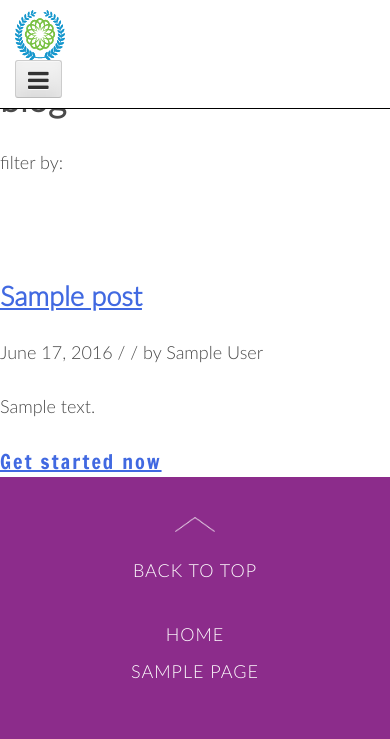
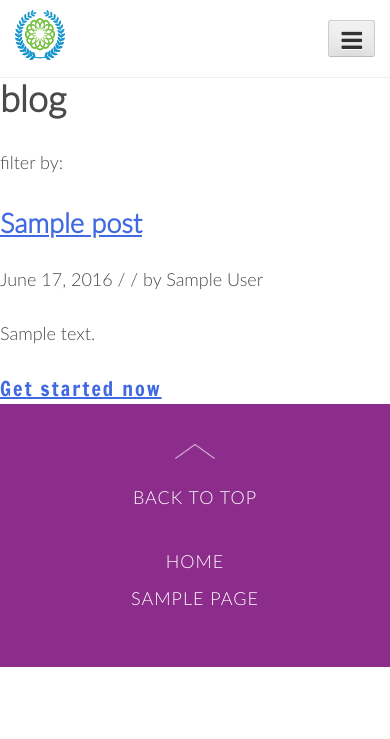
Before and after one commit to redacademy/ppa-spring-2016, a WordPress theme: template themes/dreamrider/home.php in a window 390 px wide. Shown: the top 739 px of the page. Run offline with PHP 8.4 and a stand-in for WordPress, Linux system fonts and the light colour scheme; the site name, menu and one post (Sample post) are stand-ins, and other content is empty; some libraries are stand-ins or nearby versions.

Commit message:
Refractor mobile menu style

```diff
--- a/themes/dreamrider/sass/_navigation.scss
+++ b/themes/dreamrider/sass/_navigation.scss
@@ -29,8 +29,8 @@ a {
 .main-navigation {
 	clear: both;
 	display: block;
-	float: left;
-	width: 100%;
+	// float: left;
+	// width: 100%;
 
 	ul {
 		display: none;
@@ -139,16 +139,24 @@ a {
 	width: 100%;
 	padding: 10px 15px;
 	background-color: #fff;
-	border-bottom: 1px solid #000;
+	border-bottom: 1px solid #eee;
 	position: fixed;
 	top: 0;
-	z-index: 3;
+	z-index: 999;
+
+	display:flex;
+	flex-flow:row nowrap;
+	justify-content:space-between;
+	align-items:center;
+
+	.main-navigation button{
+		background-color:none;
+	}
 }
 
-.dreamrider-header {
-	display: flex;
-	justify-content: space-between;
-}
+
+
+
 
 // .hamburger-container {
 // 	align-self: center;
@@ -175,10 +183,6 @@ a {
 	display: none;
 }
 
-//Stops header and content from overlapping
-.entry-header {
-	margin-top: 100px;
-}
 .menu-toggle {
 	.fa-times {
 		display: none;
--- a/themes/dreamrider/style.css
+++ b/themes/dreamrider/style.css
@@ -512,9 +512,7 @@ a {
 /* Menus */
 .main-navigation {
   clear: both;
-  display: block;
-  float: left;
-  width: 100%; }
+  display: block; }
   .main-navigation ul {
     display: none;
     list-style: none;
@@ -580,25 +578,26 @@ a {
   width: 100%;
   padding: 10px 15px;
   background-color: #fff;
-  border-bottom: 1px solid #000;
+  border-bottom: 1px solid #eee;
   position: fixed;
   top: 0;
-  z-index: 3; }
-
-.dreamrider-header {
+  z-index: 999;
   display: -ms-flexbox;
   display: flex;
+  -ms-flex-flow: row nowrap;
+      flex-flow: row nowrap;
   -ms-flex-pack: justify;
-      justify-content: space-between; }
+      justify-content: space-between;
+  -ms-flex-align: center;
+      align-items: center; }
+  .site-header .main-navigation button {
+    background-color: none; }
 
 .screen-rider-text {
   display: none; }
 
 .menu {
   display: none; }
-
-.entry-header {
-  margin-top: 100px; }
 
 .menu-toggle .fa-times {
   display: none; }
```
Also changed, not shown: other parts of themes/dreamrider/style.css (+5 -20 lines), themes/dreamrider/sass/_programs.scss (+4 -21 lines).
